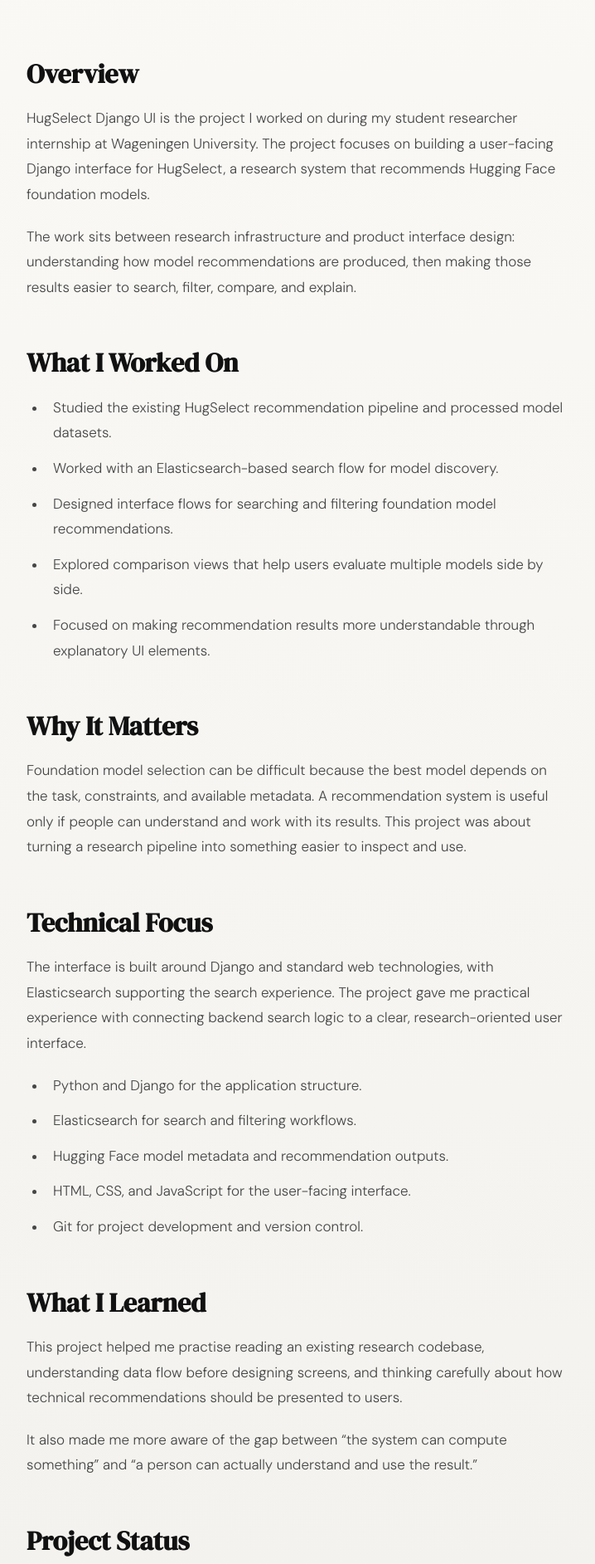
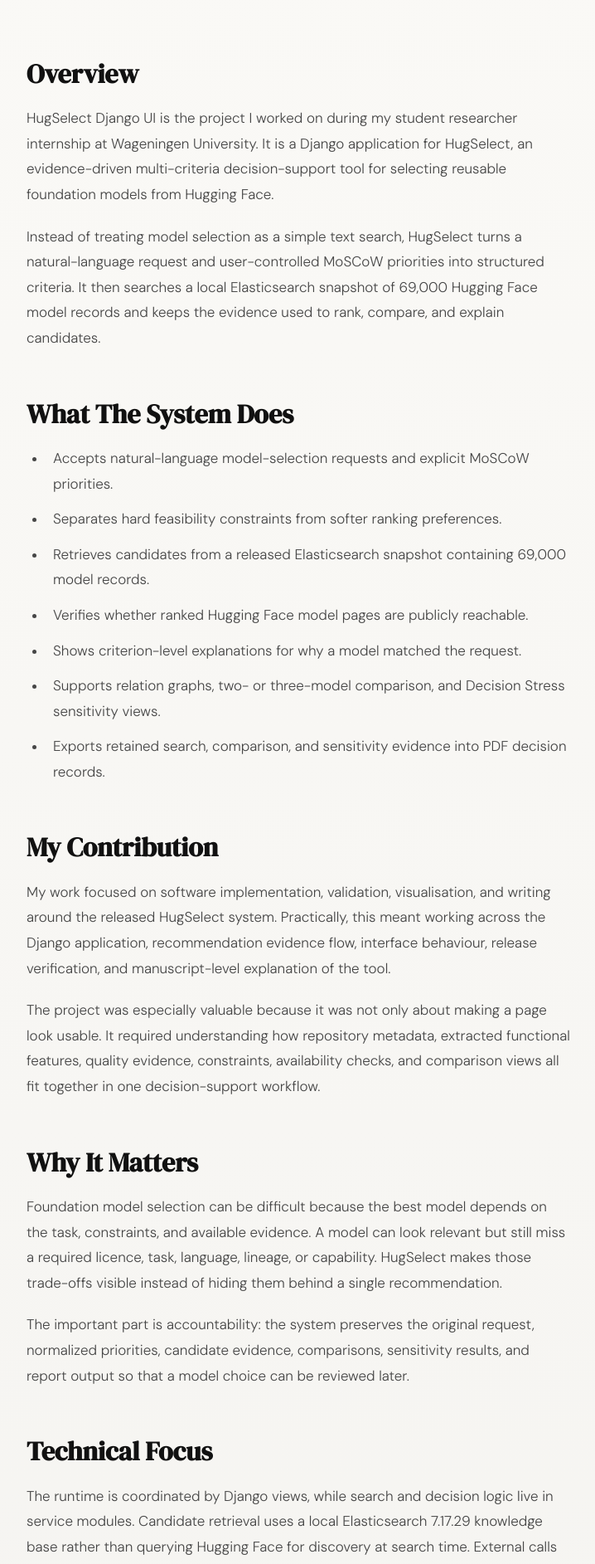
Before and after one commit to gokdenizinan/journal_portfolio_website, a Next.js app: page /hugselect-django-ui in a window 1280 px wide. Shown: the part 540-2425 px from the top of the page at 83% size, without its empty margins (280-998 px from the left). Built offline with nearby package versions, Linux system fonts and the light colour scheme.

Commit message:
Update HugSelect project details

```diff
--- a/app/hugselect-django-ui/page.tsx
+++ b/app/hugselect-django-ui/page.tsx
@@ -10,7 +10,7 @@
   title: 'HugSelect Django UI',
   description:
     project?.description ??
-    'A Django interface for searching, filtering, comparing, and explaining Hugging Face foundation model recommendations.',
+    'An evidence-driven Django decision-support tool for selecting Hugging Face foundation models.',
   alternates: {
     canonical: '/hugselect-django-ui',
   },
@@ -41,7 +41,7 @@
             {project.title}
           </h1>
           <p className="post-lede reveal-up" style={revealDelay('180ms')}>
-            A Django-based interface for exploring HugSelect model recommendations.
+            An evidence-driven decision-support tool for selecting Hugging Face foundation models.
           </p>
           {project.githubUrl ? (
             <div className="post-actions reveal-up" style={revealDelay('240ms')}>
@@ -58,65 +58,107 @@
           <h2>Overview</h2>
           <p>
             HugSelect Django UI is the project I worked on during my student researcher internship at Wageningen
-            University. The project focuses on building a user-facing Django interface for HugSelect, a research system
-            that recommends Hugging Face foundation models.
+            University. It is a Django application for HugSelect, an evidence-driven multi-criteria decision-support
+            tool for selecting reusable foundation models from Hugging Face.
           </p>
           <p>
-            The work sits between research infrastructure and product interface design: understanding how model
-            recommendations are produced, then making those results easier to search, filter, compare, and explain.
+            Instead of treating model selection as a simple text search, HugSelect turns a natural-language request and
+            user-controlled MoSCoW priorities into structured criteria. It then searches a local Elasticsearch snapshot
+            of 69,000 Hugging Face model records and keeps the evidence used to rank, compare, and explain candidates.
           </p>
 
-          <h2>What I Worked On</h2>
+          <h2>What The System Does</h2>
           <ul>
-            <li>Studied the existing HugSelect recommendation pipeline and processed model datasets.</li>
-            <li>Worked with an Elasticsearch-based search flow for model discovery.</li>
-            <li>Designed interface flows for searching and filtering foundation model recommendations.</li>
-            <li>Explored comparison views that help users evaluate multiple models side by side.</li>
-            <li>Focused on making recommendation results more understandable through explanatory UI elements.</li>
+            <li>Accepts natural-language model-selection requests and explicit MoSCoW priorities.</li>
+            <li>Separates hard feasibility constraints from softer ranking preferences.</li>
+            <li>Retrieves candidates from a released Elasticsearch snapshot containing 69,000 model records.</li>
+            <li>Verifies whether ranked Hugging Face model pages are publicly reachable.</li>
+            <li>Shows criterion-level explanations for why a model matched the request.</li>
+            <li>Supports relation graphs, two- or three-model comparison, and Decision Stress sensitivity views.</li>
+            <li>Exports retained search, comparison, and sensitivity evidence into PDF decision records.</li>
           </ul>
+
+          <h2>My Contribution</h2>
+          <p>
+            My work focused on software implementation, validation, visualisation, and writing around the released
+            HugSelect system. Practically, this meant working across the Django application, recommendation evidence
+            flow, interface behaviour, release verification, and manuscript-level explanation of the tool.
+          </p>
+          <p>
+            The project was especially valuable because it was not only about making a page look usable. It required
+            understanding how repository metadata, extracted functional features, quality evidence, constraints,
+            availability checks, and comparison views all fit together in one decision-support workflow.
+          </p>
 
           <h2>Why It Matters</h2>
           <p>
             Foundation model selection can be difficult because the best model depends on the task, constraints, and
-            available metadata. A recommendation system is useful only if people can understand and work with its
-            results. This project was about turning a research pipeline into something easier to inspect and use.
+            available evidence. A model can look relevant but still miss a required licence, task, language, lineage, or
+            capability. HugSelect makes those trade-offs visible instead of hiding them behind a single recommendation.
+          </p>
+          <p>
+            The important part is accountability: the system preserves the original request, normalized priorities,
+            candidate evidence, comparisons, sensitivity results, and report output so that a model choice can be
+            reviewed later.
           </p>
 
           <h2>Technical Focus</h2>
           <p>
-            The interface is built around Django and standard web technologies, with Elasticsearch supporting the search
-            experience. The project gave me practical experience with connecting backend search logic to a clear,
-            research-oriented user interface.
+            The runtime is coordinated by Django views, while search and decision logic live in service modules.
+            Candidate retrieval uses a local Elasticsearch 7.17.29 knowledge base rather than querying Hugging Face for
+            discovery at search time. External calls are used after ranking to verify whether model pages are reachable.
           </p>
           <ul>
-            <li>Python and Django for the application structure.</li>
-            <li>Elasticsearch for search and filtering workflows.</li>
-            <li>Hugging Face model metadata and recommendation outputs.</li>
-            <li>HTML, CSS, and JavaScript for the user-facing interface.</li>
-            <li>Git for project development and version control.</li>
+            <li>Python 3.14.5 and Django 6.0.7 for the web application.</li>
+            <li>Elasticsearch 7.17.29 for the local model index.</li>
+            <li>HTML, CSS, and JavaScript for user-facing decision-support views.</li>
+            <li>Gemini for primary intent extraction, with controlled fallback paths.</li>
+            <li>ReportLab for generating PDF decision records.</li>
+          </ul>
+
+          <h2>Validation</h2>
+          <p>
+            The revised release describes HugSelect v1.0.1 as a reproducible software release rather than only a
+            prototype. Verification includes 147 automated tests, exact restoration of the 69,000-record Elasticsearch
+            snapshot, checksum validation, a Docker end-to-end exercise, versioned ranking configuration, and a public
+            reproducibility package.
+          </p>
+          <p>
+            The system is careful about its claims: feature-match percentages are requirement coverage, not benchmark
+            performance, and missing indexed evidence does not prove that a model lacks a capability.
+          </p>
+
+          <h2>Limitations</h2>
+          <ul>
+            <li>The knowledge base is a finite 2025 snapshot and does not include later model changes.</li>
+            <li>Hugging Face metadata can be incomplete, inconsistent, or outdated.</li>
+            <li>Licence metadata is treated as evidence, not legal advice.</li>
+            <li>Community-derived quality evidence reflects public discussion and automated processing.</li>
+            <li>Availability checks show public reachability at search time, not long-term suitability.</li>
           </ul>
 
           <h2>What I Learned</h2>
           <p>
-            This project helped me practise reading an existing research codebase, understanding data flow before
+            This project helped me practise working with a research-grade codebase, understanding data flow before
             designing screens, and thinking carefully about how technical recommendations should be presented to users.
           </p>
           <p>
             It also made me more aware of the gap between “the system can compute something” and “a person can actually
-            understand and use the result.”
+            understand, challenge, compare, and use the result.”
           </p>
 
           <h2>Project Status</h2>
           <p>
-            <strong>Status:</strong> Internship project completed.
+            <strong>Status:</strong> Internship project completed. HugSelect v1.0.1 is described as a revised software
+            release with reproducibility artifacts.
           </p>
 
           <div className="related-link-card">
             <span className="small-note-kicker">Related Context</span>
             <h2>From research pipeline to usable interface</h2>
             <p>
-              This project reflects the part of software engineering I keep coming back to: taking a complex system and
-              making it easier for people to inspect, compare, and reason about.
+              This project reflects the part of software engineering I keep coming back to: taking a complex evidence
+              pipeline and making it easier for people to inspect, compare, stress-test, and reason about.
             </p>
             <div className="post-actions related-writing-actions">
               <Link href="/cv.html" className="btn-primary">
--- a/lib/projects.ts
+++ b/lib/projects.ts
@@ -15,8 +15,8 @@
     title: 'HugSelect Django UI',
     slug: 'hugselect-django-ui',
     description:
-      'Research internship project: a Django interface for exploring, filtering, comparing, and explaining Hugging Face foundation model recommendations.',
-    technologies: ['Python', 'Django', 'Elasticsearch', 'Hugging Face'],
+      'Research internship project: an evidence-driven Django decision-support tool for selecting Hugging Face foundation models from a 69,000-record Elasticsearch snapshot.',
+    technologies: ['Python', 'Django', 'Elasticsearch', 'Decision Support'],
     githubUrl: 'https://github.com/gokdenizinan/hugselect-django-ui',
     published: '2026-09-11',
     featured: true,
```
Also changed, not shown: app/cv/page.tsx (+7 -7 lines).
